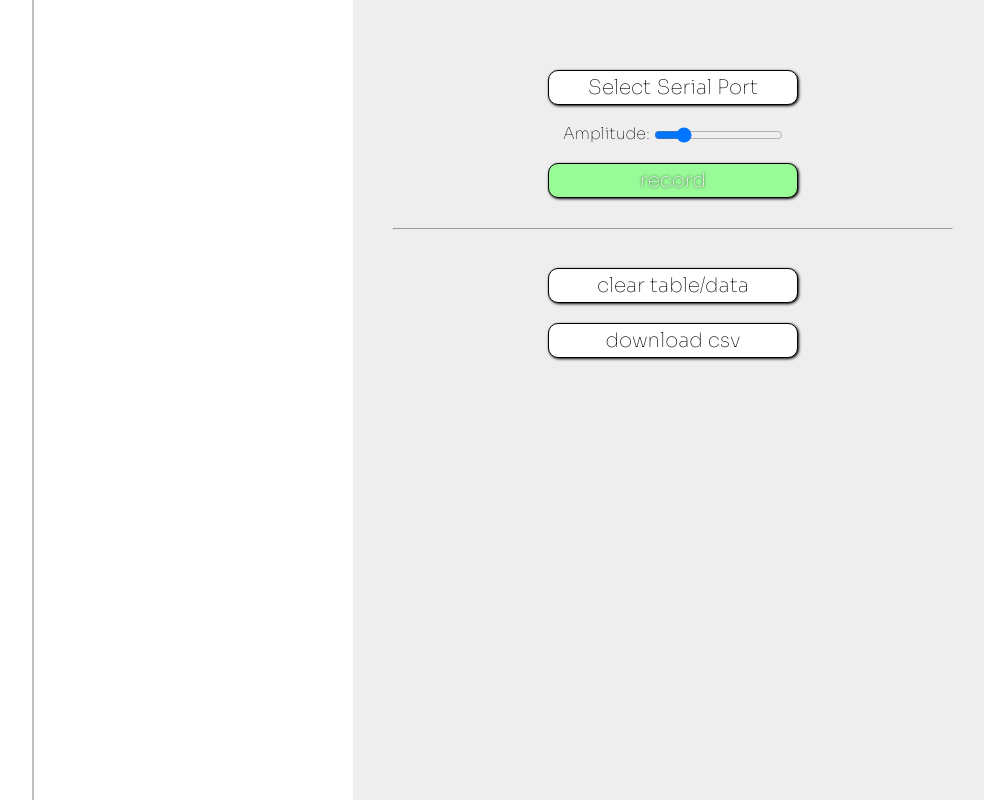
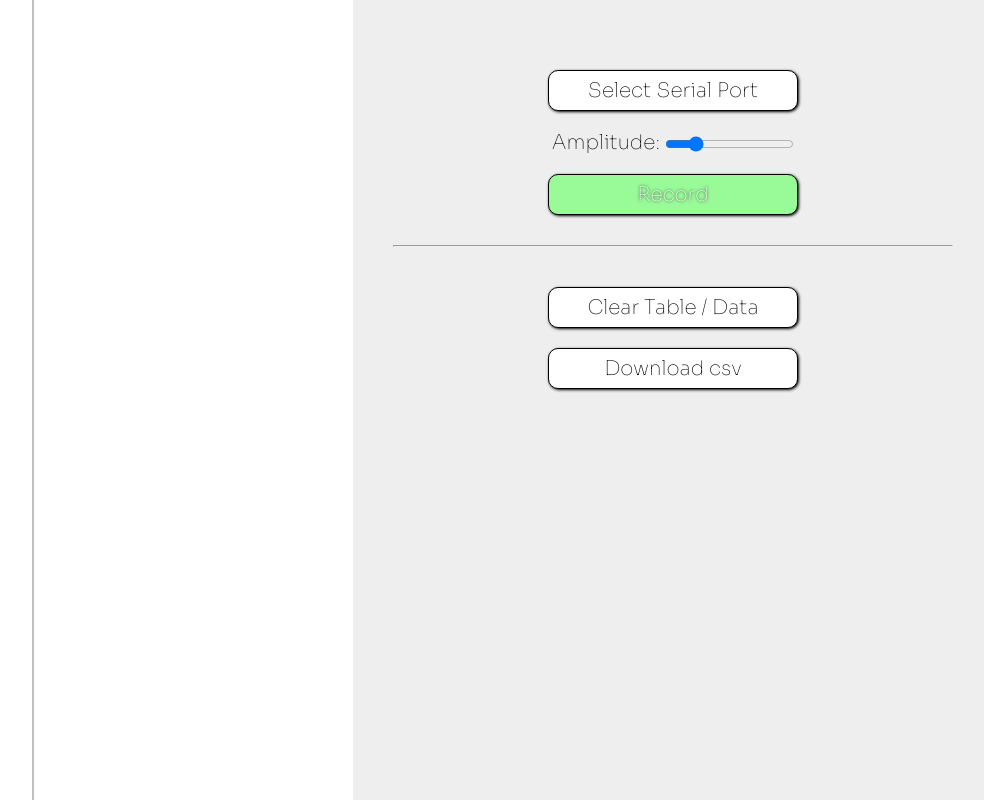
Before and after one commit to Jeffreymaomao/Coupled-Oscillators.github.io, a plain HTML site: page Arduino/WebApp/index.html in a window 1280 px wide. Shown: the whole page, without its empty margins (287-1271 px from the left). Drawn offline with Linux system fonts and the light colour scheme; files whose address does not match are found by name.

Commit message:
font size

```diff
--- a/Arduino/WebApp/css/index.css
+++ b/Arduino/WebApp/css/index.css
@@ -12,6 +12,7 @@
 
 html,body {
     font-family: "Sora Thin", sans-serif;
+    font-size: 15pt;
     height: 100vh;
     width: 100vw;
     overflow: hidden;
@@ -30,10 +31,9 @@ button{
     border: 1px black solid;
     box-shadow: 1px 1px 3px #000;
     background-color: #fff;
-    font-size: 15pt;
     border-radius: 10px;
     width: 250px;
-    padding: 5px;
+    padding: 8px;
 }
 button:hover{
     cursor: pointer;
--- a/Arduino/WebApp/index.html
+++ b/Arduino/WebApp/index.html
@@ -32,7 +32,7 @@
                 <input type="range" id="amplitude" min="0" max="100" value="20" step="1">
             </li>
             <li>
-                <button id="record" class="record">record</button>
+                <button id="record" class="record">Record</button>
             </li>
         </ul>
         <hr>
@@ -50,10 +50,10 @@
         	<ul>
 
         		<li>
-        			<button id="clear">clear table/data</button>
+        			<button id="clear">Clear Table / Data</button>
         		</li>
         		<li>
-        			<button id="download">download csv</button>
+        			<button id="download">Download csv</button>
         		</li>
         	</ul>
         </div>
```
